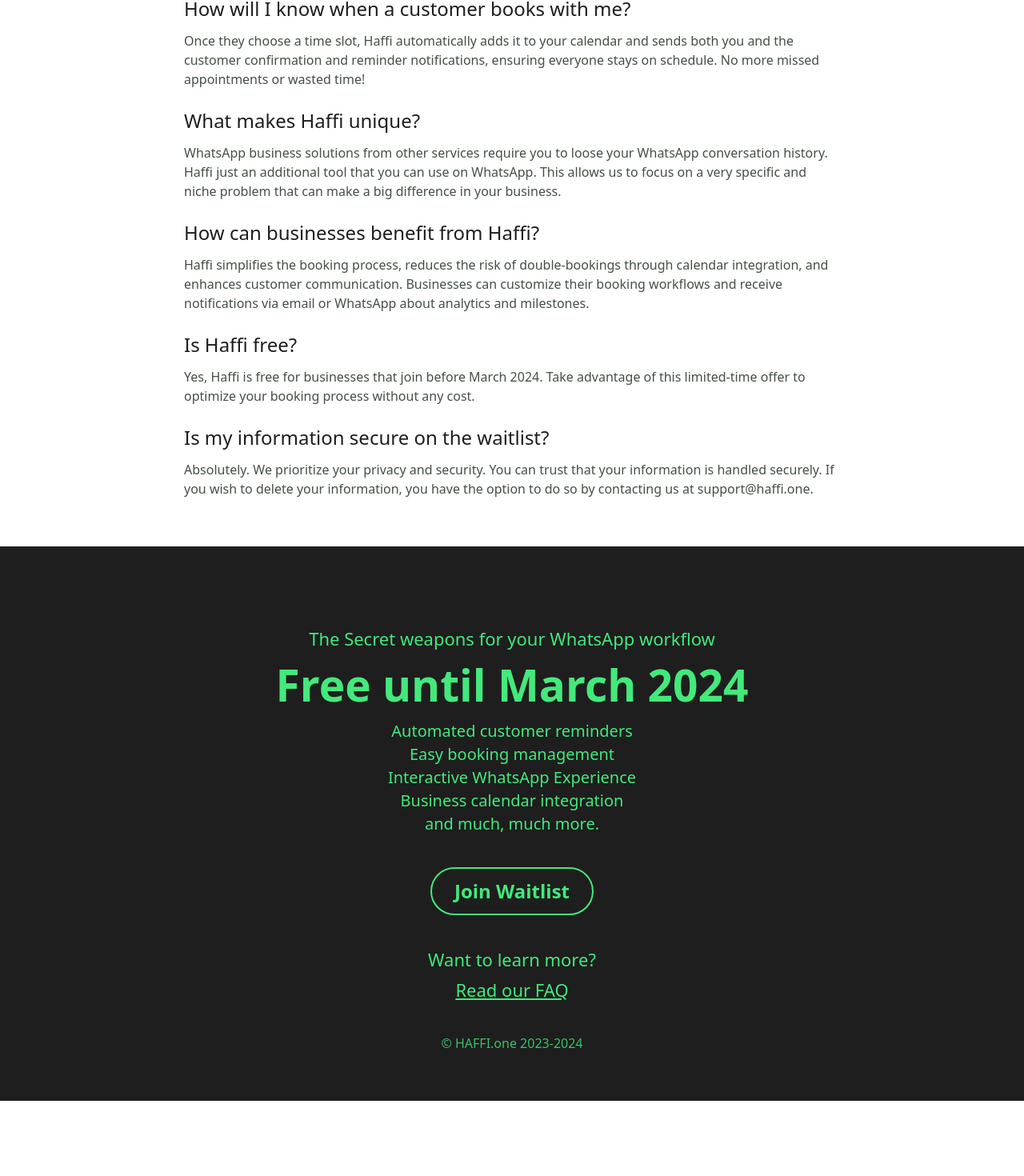
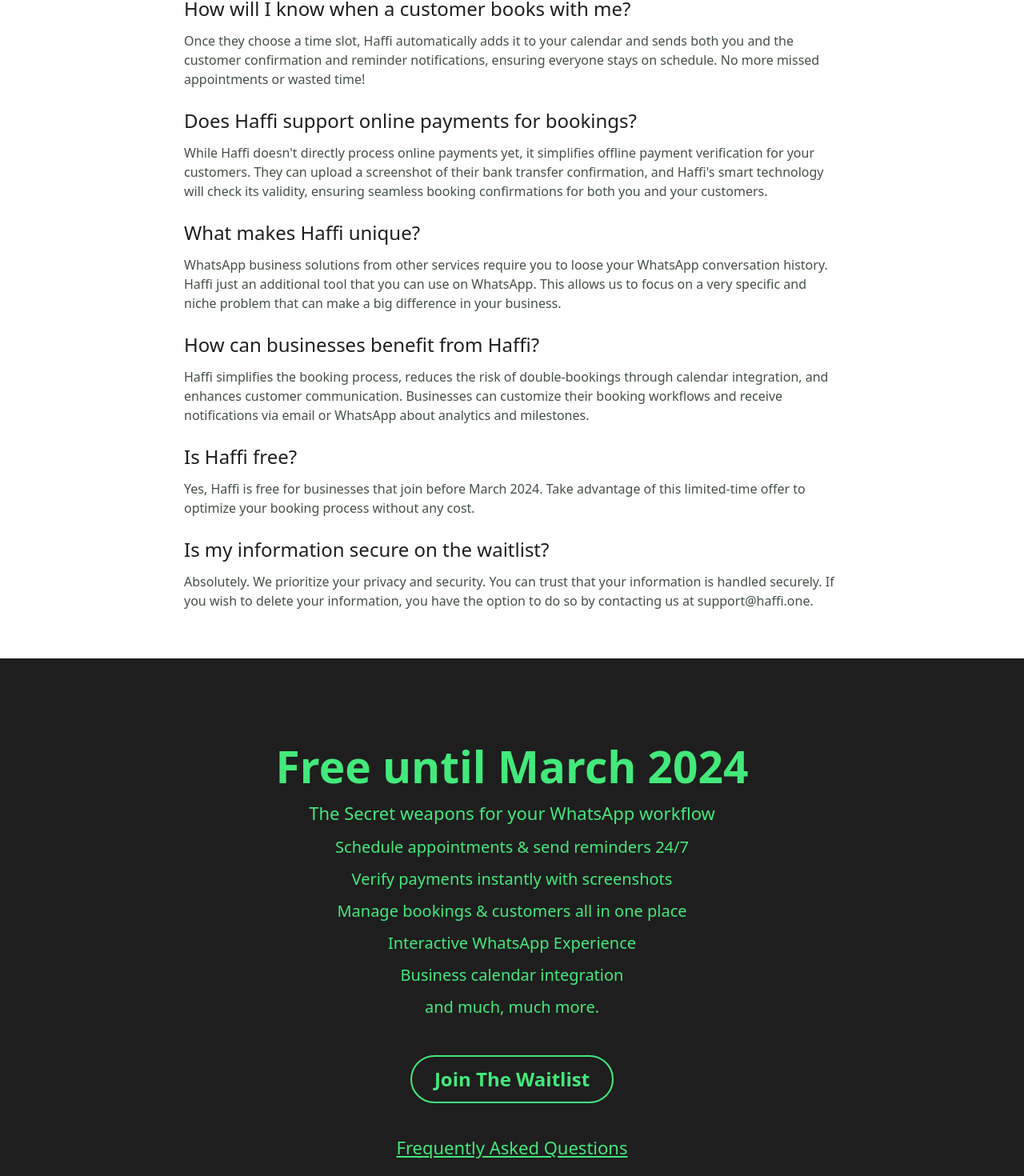
Before and after one commit to haffi-one/haffi-site, a Next.js app: page /faq in a window 1280 px wide. Shown: the part 615-2085 px from the top of the page at 80% size. Before the commit the page ends 1991 px from the top, so only its background shows below. Built offline with nearby package versions, Linux system fonts and the light colour scheme.

Commit message:
improved content on faq and footer

```diff
--- a/src/app/faq/page.tsx
+++ b/src/app/faq/page.tsx
@@ -45,6 +45,10 @@
             answer="Once they choose a time slot, Haffi automatically adds it to your calendar and sends both you and the customer confirmation and reminder notifications, ensuring everyone stays on schedule. No more missed appointments or wasted time!"
           />
           <QuestionAndAnswer
+            question="Does Haffi support online payments for bookings?"
+            answer="While Haffi doesn't directly process online payments yet, it simplifies offline payment verification for your customers. They can upload a screenshot of their bank transfer confirmation, and Haffi's smart technology will check its validity, ensuring seamless booking confirmations for both you and your customers."
+          />
+          <QuestionAndAnswer
             question="What makes Haffi unique?"
             answer="WhatsApp business solutions from other services require you to loose your WhatsApp conversation history. Haffi just an additional tool that you can use on WhatsApp. This allows us to focus on a very specific and niche problem that can make a big difference in your business."
           />
--- a/src/app/layout.tsx
+++ b/src/app/layout.tsx
@@ -85,17 +85,18 @@
           <div className="max-w-[820px] mx-auto px-3 md:px-0">
             <section>
               <div className="w-full flex flex-col gap-2 justify-center">
+                <h2 className="text-green-1 font-bold text-center text-[36px] leading-[44px] md:text-[55px] md:leading-[70px]">
+                  Free until March 2024
+                </h2>
                 <p className="text-green-1 text-center text-[20px] leading-[29px] md:text-[22px] md:leading-[30px]">
                   The Secret weapons for your WhatsApp workflow
                 </p>
-                <h2 className="text-green-1 font-bold text-center text-[36px] leading-[44px] md:text-[55px] md:leading-[70px]">
-                  Free until March 2024
-                </h2>
-
-                <p className="text-green-1 text-center text-[17px] md:text-[20px] md:leading-[29px]">
-                  Automated customer reminders
+                <p className="text-green-1 text-center text-[17px] leading-[30px] md:text-[20px] md:leading-[40px]">
+                  Schedule appointments & send reminders 24/7
                   <br />
-                  Easy booking management
+                  Verify payments instantly with screenshots
+                  <br />
+                  Manage bookings & customers all in one place
                   <br />
                   Interactive WhatsApp Experience
                   <br />
@@ -108,18 +109,15 @@
                   href="/join-waitlist"
                   className="transition-all ease-in-out delay-150 border-2 border-green-1 bg-gray-dark-1 text-green-1 hover:bg-green-1 hover:text-gray-dark-1 text-2xl font-semibold py-3 px-7 rounded-full inline-block"
                 >
-                  Join Waitlist
+                  Join The Waitlist
                 </a>
               </div>
               <div className="w-full flex flex-col gap-2 justify-center">
-                <p className="text-green-1 text-center text-[20px] leading-[29px] md:text-[22px] md:leading-[30px]">
-                  Want to learn more?
-                </p>
                 <a
                   href="/faq"
                   className="text-green-1 text-center text-[20px] leading-[29px] md:text-[22px] md:leading-[30px] underline"
                 >
-                  Read our FAQ
+                  Frequently Asked Questions
                 </a>
               </div>
               <p className="text-green-1 text-center opacity-80 mt-10">
```
